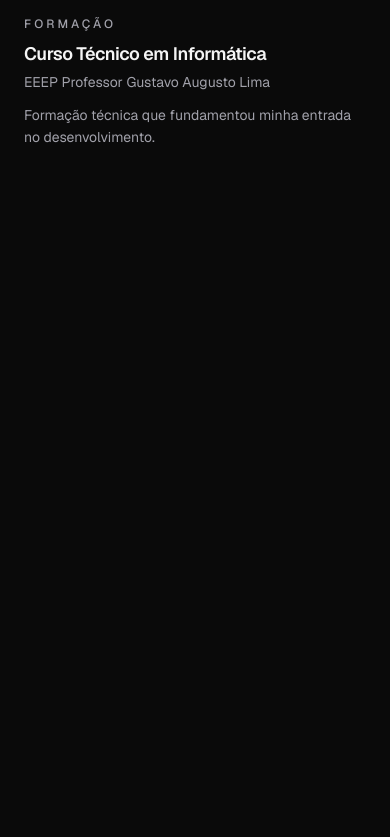
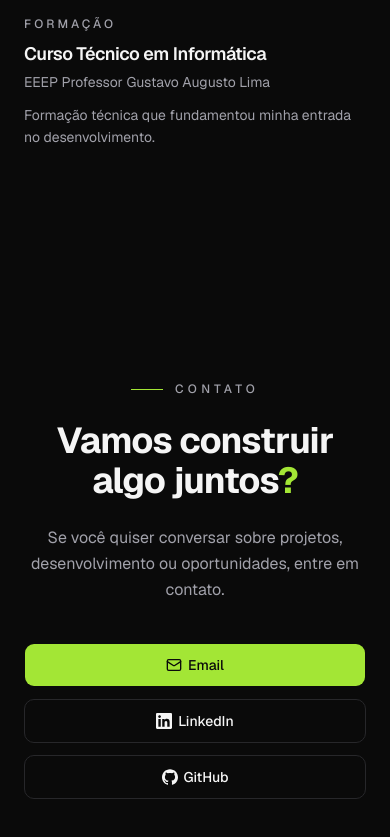
Before and after one commit to ArthurLp08/Arthur.dev, a Next.js app: page / in a window 390 px wide. Shown: the part 5846-6683 px from the top of the page. Before the commit the page ends 6131 px from the top, so only its background shows below. Built offline with nearby package versions, Linux system fonts and the light colour scheme.

Commit message:
feat: add Contact section with email and social links, update profile data

```diff
--- a/app/page.tsx
+++ b/app/page.tsx
@@ -1,6 +1,7 @@
 import { Navbar } from "@/components/layout/navbar";
 import { Hero } from "@/components/sections/hero";
 import { About } from "@/components/sections/about";
+import { Contact } from "@/components/sections/contact";
 import { Experience } from "@/components/sections/experience";
 import { Projects } from "@/components/sections/projects";
 import { Stack } from "@/components/sections/stack";
@@ -15,6 +16,7 @@
         <Stack />
         <Projects />
         <Experience />
+        <Contact />
       </main>
     </>
   );
--- /dev/null
+++ b/components/common/linkedin-icon.tsx
@@ -0,0 +1,18 @@
+import { cn } from "@/lib/utils";
+
+type LinkedinIconProps = {
+  className?: string;
+};
+
+export function LinkedinIcon({ className }: LinkedinIconProps) {
+  return (
+    <svg
+      viewBox="0 0 24 24"
+      fill="currentColor"
+      aria-hidden="true"
+      className={cn("size-4 shrink-0", className)}
+    >
+      <path d="M20.447 20.452h-3.554v-5.569c0-1.328-.027-3.037-1.852-3.037-1.853 0-2.136 1.445-2.136 2.939v5.667H9.351V9h3.414v1.561h.046c.477-.9 1.637-1.85 3.37-1.85 3.601 0 4.267 2.37 4.267 5.455v6.286zM5.337 7.433c-1.144 0-2.063-.926-2.063-2.065 0-1.138.92-2.063 2.063-2.063 1.14 0 2.064.925 2.064 2.063 0 1.139-.925 2.065-2.064 2.065zm1.782 13.019H3.555V9h3.564v11.452zM22.225 0H1.771C.792 0 0 .774 0 1.729v20.542C0 23.227.792 24 1.771 24h20.451C23.2 24 24 23.227 24 22.271V1.729C24 .774 23.2 0 22.222 0h.003z" />
+    </svg>
+  );
+}
--- /dev/null
+++ b/components/sections/contact.tsx
@@ -0,0 +1,74 @@
+import { Mail } from "lucide-react";
+import { GithubIcon } from "@/components/common/github-icon";
+import { LinkedinIcon } from "@/components/common/linkedin-icon";
+import { Reveal } from "@/components/common/reveal";
+import { Button } from "@/components/ui/button";
+import { profile } from "@/data/profile";
+
+export function Contact() {
+  return (
+    <section id="contato" className="scroll-mt-16">
+      <div className="mx-auto w-full max-w-5xl px-6 py-24 sm:py-32">
+        <Reveal className="flex flex-col items-center text-center">
+          <p className="inline-flex items-center gap-3 text-xs font-medium uppercase tracking-[0.35em] text-muted-foreground">
+            <span aria-hidden className="h-px w-8 bg-primary" />
+            Contato
+          </p>
+          <h2 className="mt-6 max-w-2xl text-4xl font-bold tracking-tight sm:text-5xl">
+            Vamos construir algo juntos
+            <span className="text-primary">?</span>
+          </h2>
+          <p className="mt-6 max-w-md text-base leading-relaxed text-muted-foreground sm:text-lg">
+            Se você quiser conversar sobre projetos, desenvolvimento ou
+            oportunidades, entre em contato.
+          </p>
+        </Reveal>
+
+        <Reveal delay={0.15}>
+          <div className="mt-10 flex flex-col justify-center gap-3 sm:flex-row">
+            <Button
+              asChild
+              size="lg"
+              className="h-11 px-6 text-sm font-medium"
+            >
+              <a href={`mailto:${profile.email}`}>
+                <Mail aria-hidden />
+                Email
+              </a>
+            </Button>
+            <Button
+              asChild
+              variant="outline"
+              size="lg"
+              className="h-11 px-6 text-sm font-medium"
+            >
+              <a
+                href={profile.linkedinUrl}
+                target="_blank"
+                rel="noopener noreferrer"
+              >
+                <LinkedinIcon />
+                LinkedIn
+              </a>
+            </Button>
+            <Button
+              asChild
+              variant="outline"
+              size="lg"
+              className="h-11 px-6 text-sm font-medium"
+            >
+              <a
+                href={profile.githubUrl}
+                target="_blank"
+                rel="noopener noreferrer"
+              >
+                <GithubIcon />
+                GitHub
+              </a>
+            </Button>
+          </div>
+        </Reveal>
+      </div>
+    </section>
+  );
+}
--- a/data/profile.ts
+++ b/data/profile.ts
@@ -2,6 +2,8 @@
   name: "Arthur Lopes",
   role: "Front-end Developer",
   githubUrl: "https://github.com/ArthurLp08",
+  linkedinUrl: "https://www.linkedin.com/in/arthurlp08/",
+  email: "josearthurlda@gmail.com",
 } as const;
 
 export type NavLink = {
```
Also changed, not shown: 1 other file (tests, documents, lock files or other folders).
